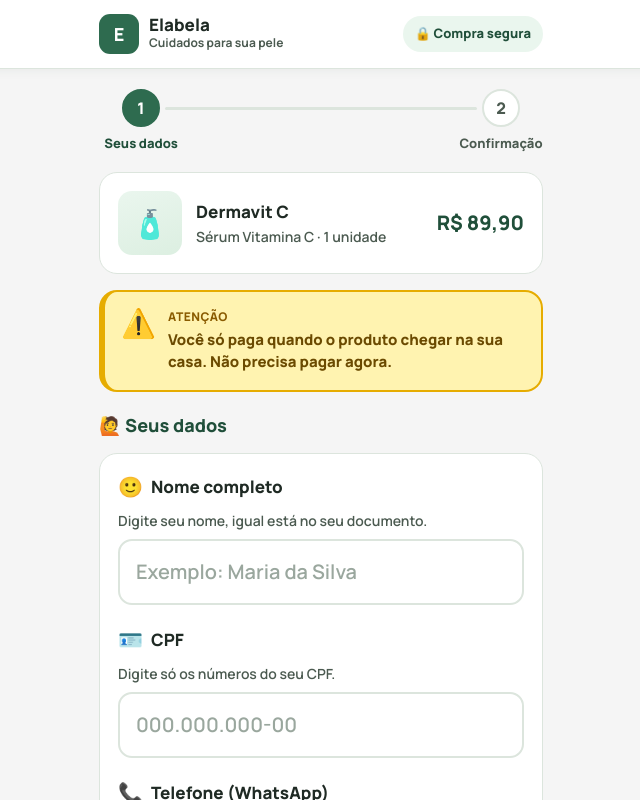
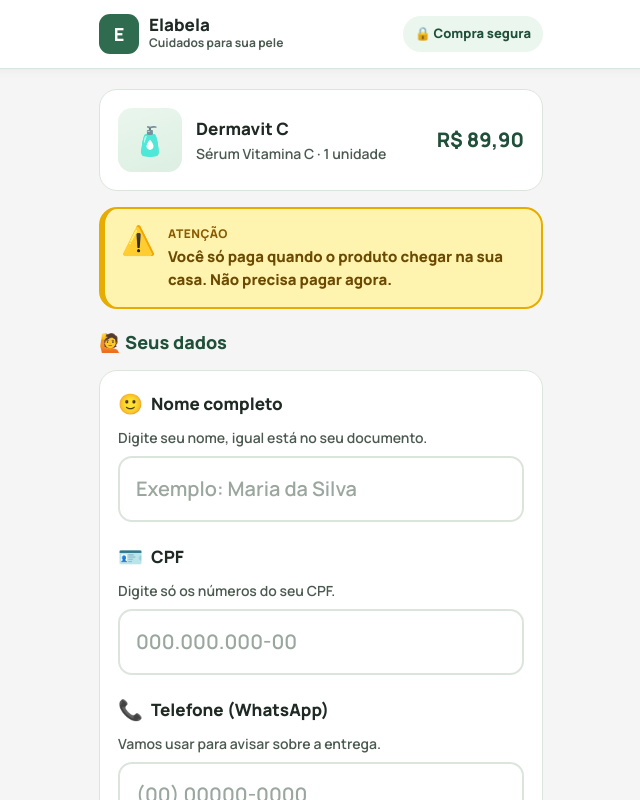
Before and after one commit to nicolasmorais/payflow, a Next.js app: page / in a window 1280 px wide. Shown: the top 800 px of the page, without its empty margins (319-959 px from the left). Built offline with nearby package versions, Linux system fonts and the light colour scheme.

Commit message:
fix: remove step indicator icons from checkout

```diff
--- a/src/app/(public)/page.tsx
+++ b/src/app/(public)/page.tsx
@@ -13,7 +13,7 @@
   const [loading, setLoading] = useState(false);
   const [orderNumber, setOrderNumber] = useState("#000000");
   const [cepStatus, setCepStatus] = useState(false);
-  const [stepStatus, setStepStatus] = useState<"1active" | "2active" | "done">("1active");
+
 
   // Review data
   const [resumo, setResumo] = useState({
@@ -155,7 +155,6 @@
     setScreen("review");
     setShowReview(true);
     setShowSuccess(false);
-    setStepStatus("2active");
     window.scrollTo({ top: 0, behavior: "smooth" });
   }
 
@@ -199,7 +198,6 @@
       setOrderNumber(`#${String(result.numero || Math.floor(100000 + Math.random() * 900000)).padStart(6, "0")}`);
       setShowReview(false);
       setShowSuccess(true);
-      setStepStatus("done");
       window.scrollTo({ top: 0, behavior: "smooth" });
     } catch (err) {
       alert(err instanceof Error ? err.message : "Erro ao enviar pedido. Tente novamente.");
@@ -210,7 +208,6 @@
 
   function voltarParaEditar() {
     setScreen("checkout");
-    setStepStatus("1active");
     window.scrollTo({ top: 0, behavior: "smooth" });
   }
 
@@ -227,55 +224,7 @@
     estadoRef.current && (estadoRef.current.value = "");
     setCepStatus(false);
     setScreen("checkout");
-    setStepStatus("1active");
     window.scrollTo({ top: 0, behavior: "smooth" });
-  }
-
-  // ── Step Indicator ──
-  function StepIndicator({ status }: { status: string }) {
-    if (status === "done") {
-      return (
-        <div className="step-indicator">
-          <div className="step-item completed">
-            <div className="step-circle">✓</div>
-            <div className="step-text">Seus dados</div>
-          </div>
-          <div className="step-connector filled" />
-          <div className="step-item completed">
-            <div className="step-circle">✓</div>
-            <div className="step-text">Confirmação</div>
-          </div>
-        </div>
-      );
-    }
-    if (status === "2active") {
-      return (
-        <div className="step-indicator">
-          <div className="step-item completed">
-            <div className="step-circle">✓</div>
-            <div className="step-text">Seus dados</div>
-          </div>
-          <div className="step-connector filled" />
-          <div className="step-item active">
-            <div className="step-circle">2</div>
-            <div className="step-text">Confirmação</div>
-          </div>
-        </div>
-      );
-    }
-    return (
-      <div className="step-indicator">
-        <div className="step-item active">
-          <div className="step-circle">1</div>
-          <div className="step-text">Seus dados</div>
-        </div>
-        <div className="step-connector" />
-        <div className="step-item">
-          <div className="step-circle">2</div>
-          <div className="step-text">Confirmação</div>
-        </div>
-      </div>
-    );
   }
 
   return (
@@ -296,8 +245,6 @@
       {/* ── Checkout Screen ── */}
       {screen === "checkout" && (
         <div className="screen">
-          <StepIndicator status={stepStatus} />
-
           <div className="card order-card">
             <div className="order-thumb">🧴</div>
             <div className="order-info">
@@ -398,8 +345,6 @@
       {/* ── Review Screen ── */}
       {screen === "review" && (
         <div className="screen">
-          <StepIndicator status={stepStatus} />
-
           {showReview && (
             <div>
               <h1>Confira antes de finalizar</h1>
```
